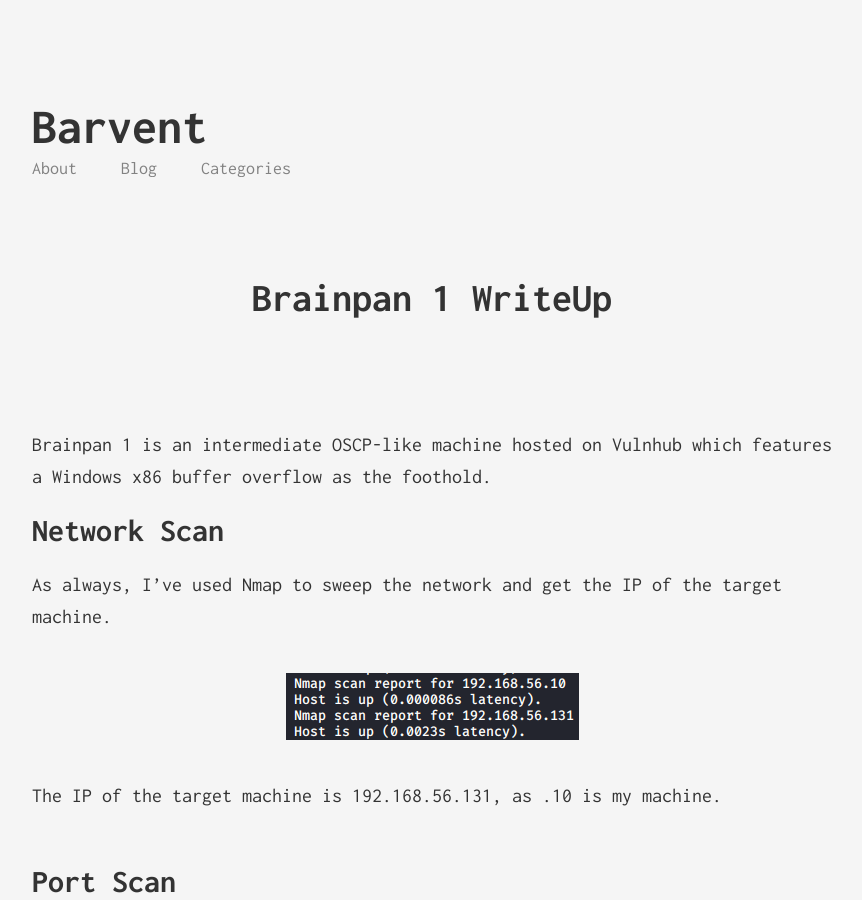
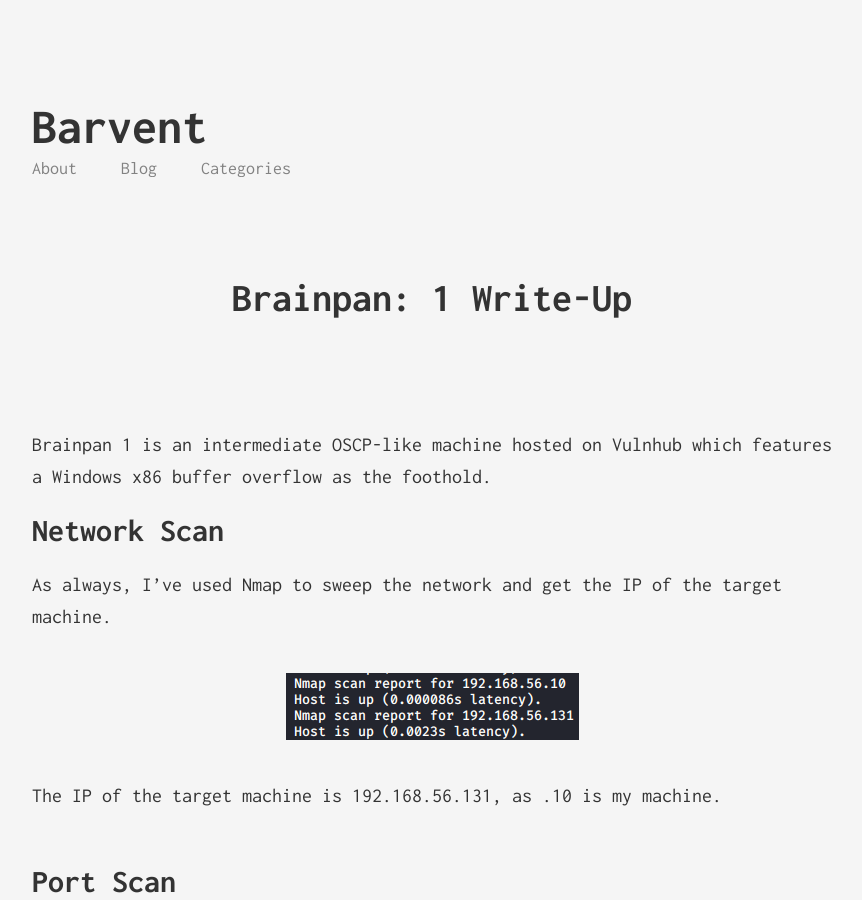
Before and after one commit to g-reig/g-reig.github.io, a Jekyll site: the page built from _posts/2020-08-03-brainpan-1-writeup.md, in a window 1280 px wide and 900 px high. Shown: the whole window, without its empty margins (208-1070 px from the left). Built offline with Jekyll 4.4.1, drawn with Linux system fonts in a browser that asks for light colours.

Commit message:
Fixed typo

```diff
--- a/_posts/2020-08-03-brainpan-1-writeup.md
+++ b/_posts/2020-08-03-brainpan-1-writeup.md
@@ -1,6 +1,6 @@
 ---
 layout: post
-title:  "Brainpan 1 WriteUp"
+title:  "Brainpan: 1 Write-Up"
 categories: [write-ups]
 permalink: /write-ups/brainpan_1_writeup/
 ---
```
Also changed, not shown: 5 other files.
